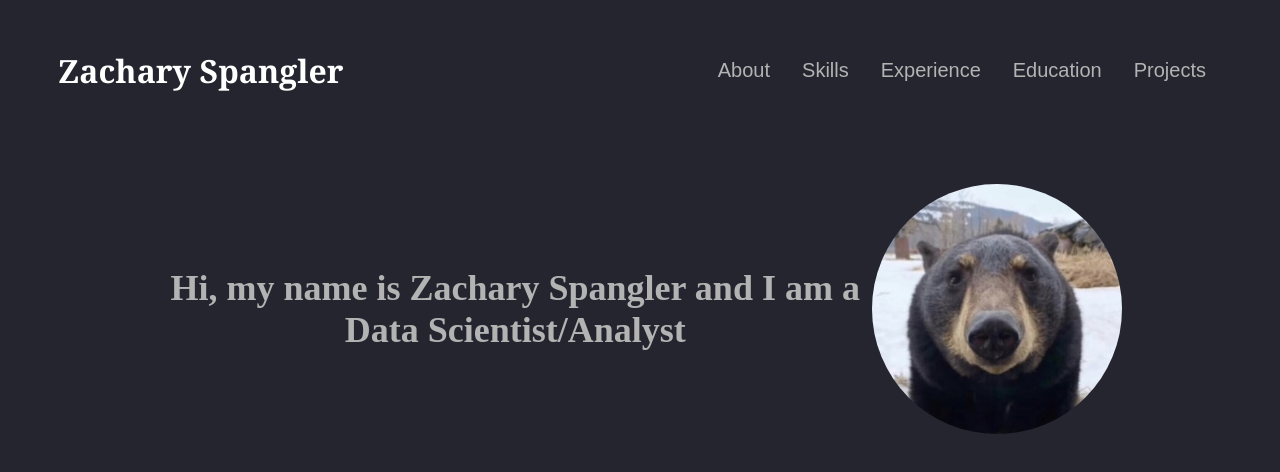
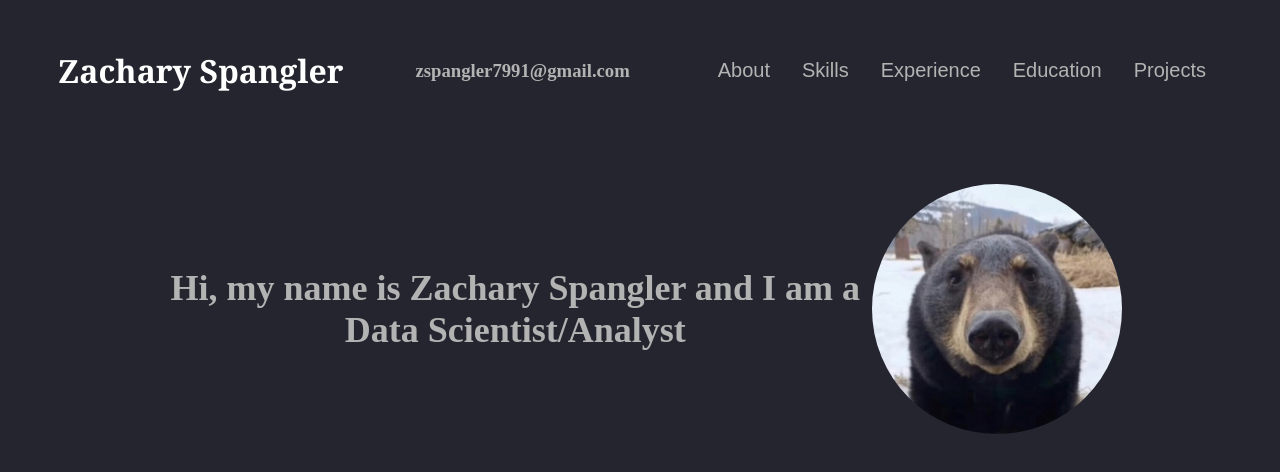
Before and after one commit to scootertb/scootertb.github.io, a plain HTML site: page index.html in a window 1280 px wide. Drawn offline with Linux system fonts and the light colour scheme.

Commit message:
Update index.html

```diff
--- a/index.html
+++ b/index.html
@@ -6,6 +6,7 @@
     </head>
     <header class="header">
         <h1>Zachary Spangler</h1>
+        <h3 class="abt">zspangler7991@gmail.com</h3>
         <div class="navbar">
             <div class="dropdown">
                 <button class="dropbtn">Projects
@@ -26,4 +27,5 @@
         <h2>Hi, my name is Zachary Spangler and I am a Data Scientist/Analyst</h2>
         <img src="/srcs/IMG_3365.jpg" class="avatar">
     </main>
+
 </html>
```
